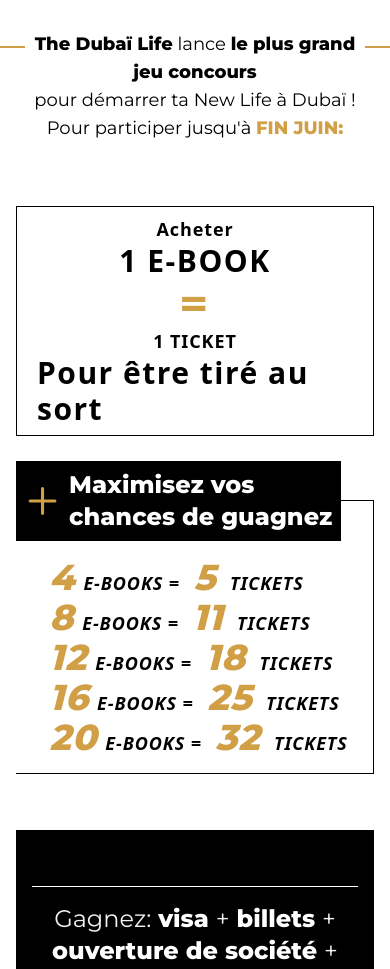
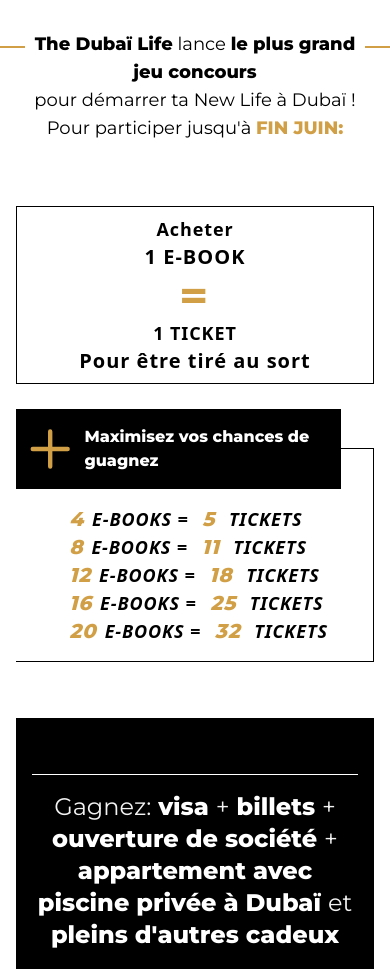
Before and after one commit to ayedimedamine/DUBAI-LIFE, a PHP site: template views/home.php in a window 390 px wide. Shown: the part 445-1414 px from the top of the page. Run offline with PHP 8.4, Linux system fonts and the light colour scheme; the template is opened without the code that fills it, so the values that code supplies are empty; some libraries are stand-ins or nearby versions.

Commit message:
fix : fix style in the home page for mobile screen size

```diff
--- a/assets/css/output.css
+++ b/assets/css/output.css
@@ -2068,6 +2068,11 @@
     line-height: 1.75rem;
   }
 
+  .md\:text-4xl {
+    font-size: 2.25rem;
+    line-height: 2.5rem;
+  }
+
   .md\:tracking-wider {
     letter-spacing: 0.05em;
   }
--- a/views/home.php
+++ b/views/home.php
@@ -47,7 +47,7 @@
                 <p class=" px-3 font-sans text-lg font-semibold tracking-wider text-black">
                 Acheter
                 </p>
-                <p class=" px-3 font-sans text-3xl font-bold tracking-wider text-black uppercase">
+                <p class=" px-3 font-sans text-xl md:text-3xl font-bold tracking-wider text-black uppercase">
                 1 E-BOOK
                 </p>
                 <p class=" px-3 font-sans text-5xl font-bold tracking-wider text-[#D19F46] uppercase">
@@ -56,7 +56,7 @@
                 <p class=" px-3 font-sans text-lg font-semibold tracking-wider text-black uppercase">
                 1 TICKET
                 </p>
-                <p class=" px-3 font-sans text-3xl font-bold tracking-wider text-black">
+                <p class=" px-3 font-sans text-xl md:text-3xl font-bold tracking-wider text-black">
                 Pour être tiré au sort
                 </p>
             </div>
@@ -66,24 +66,24 @@
                     <svg xmlns="http://www.w3.org/2000/svg" class="h-16 w-16 text-[#D19F46] mr-2" fill="none" viewBox="0 0 24 24" stroke="currentColor" stroke-width="2">
                     <path stroke-linecap="round" stroke-linejoin="round" d="M12 4v16m8-8H4" />
                     </svg>
-                    <span class="text-white text-2xl font-bold">Maximisez vos chances de guagnez</span>
+                    <span class="text-white text-md md:text-xl font-bold">Maximisez vos chances de guagnez</span>
                 </div>
                 </div>
                 <div class="py-4 italic">
                 <p class="px-3 font-sans text-lg font-semibold tracking-wider text-black">
-                    <span class="text-[#D19F46] text-4xl font-black mx-2">4</span>E-BOOKS = <span class="text-[#D19F46] text-4xl font-black mx-2">5</span> TICKETS
+                    <span class="text-[#D19F46] text-xl md:text-4xl font-black mx-2">4</span>E-BOOKS = <span class="text-[#D19F46] text-xl md:text-4xl font-black mx-2">5</span> TICKETS
                 </p>
                 <p class=" px-3 font-sans text-lg font-semibold tracking-wider text-black">
-                    <span class="text-[#D19F46] text-4xl font-black mx-2">8</span>E-BOOKS = <span class="text-[#D19F46] text-4xl font-black mx-2">11</span> TICKETS
+                    <span class="text-[#D19F46] text-xl md:text-4xl font-black mx-2">8</span>E-BOOKS = <span class="text-[#D19F46] text-xl md:text-4xl font-black mx-2">11</span> TICKETS
                 </p>
                 <p class=" px-3 font-sans text-lg font-semibold tracking-wider text-black">
-                    <span class="text-[#D19F46] text-4xl font-black mx-2">12</span>E-BOOKS = <span class="text-[#D19F46] text-4xl font-black mx-2">18</span> TICKETS
+                    <span class="text-[#D19F46] text-xl md:text-4xl font-black mx-2">12</span>E-BOOKS = <span class="text-[#D19F46] text-xl md:text-4xl font-black mx-2">18</span> TICKETS
                 </p>
                 <p class=" px-3 font-sans text-lg font-semibold tracking-wider text-black">
-                    <span class="text-[#D19F46] text-4xl font-black mx-2">16</span>E-BOOKS = <span class="text-[#D19F46] text-4xl font-black mx-2">25</span> TICKETS
+                    <span class="text-[#D19F46] text-xl md:text-4xl font-black mx-2">16</span>E-BOOKS = <span class="text-[#D19F46] text-xl md:text-4xl font-black mx-2">25</span> TICKETS
                 </p>
                 <p class=" px-3 font-sans text-lg font-semibold tracking-wider text-black">
-                    <span class="text-[#D19F46] text-4xl font-black mx-2">20</span>E-BOOKS = <span class="text-[#D19F46] text-4xl font-black mx-2">32</span> TICKETS
+                    <span class="text-[#D19F46] text-xl md:text-4xl font-black mx-2">20</span>E-BOOKS = <span class="text-[#D19F46] text-xl md:text-4xl font-black mx-2">32</span> TICKETS
                 </p>
                 </div>
             </div>
```
